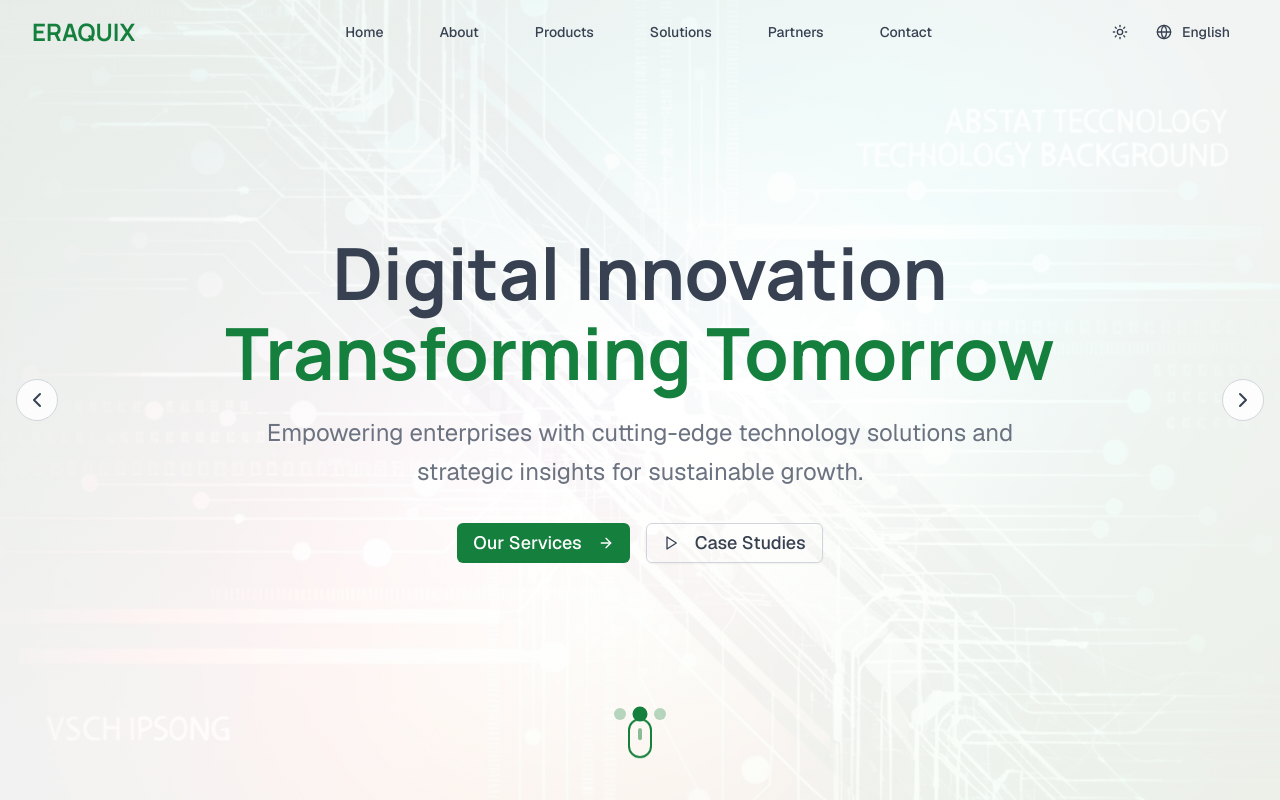
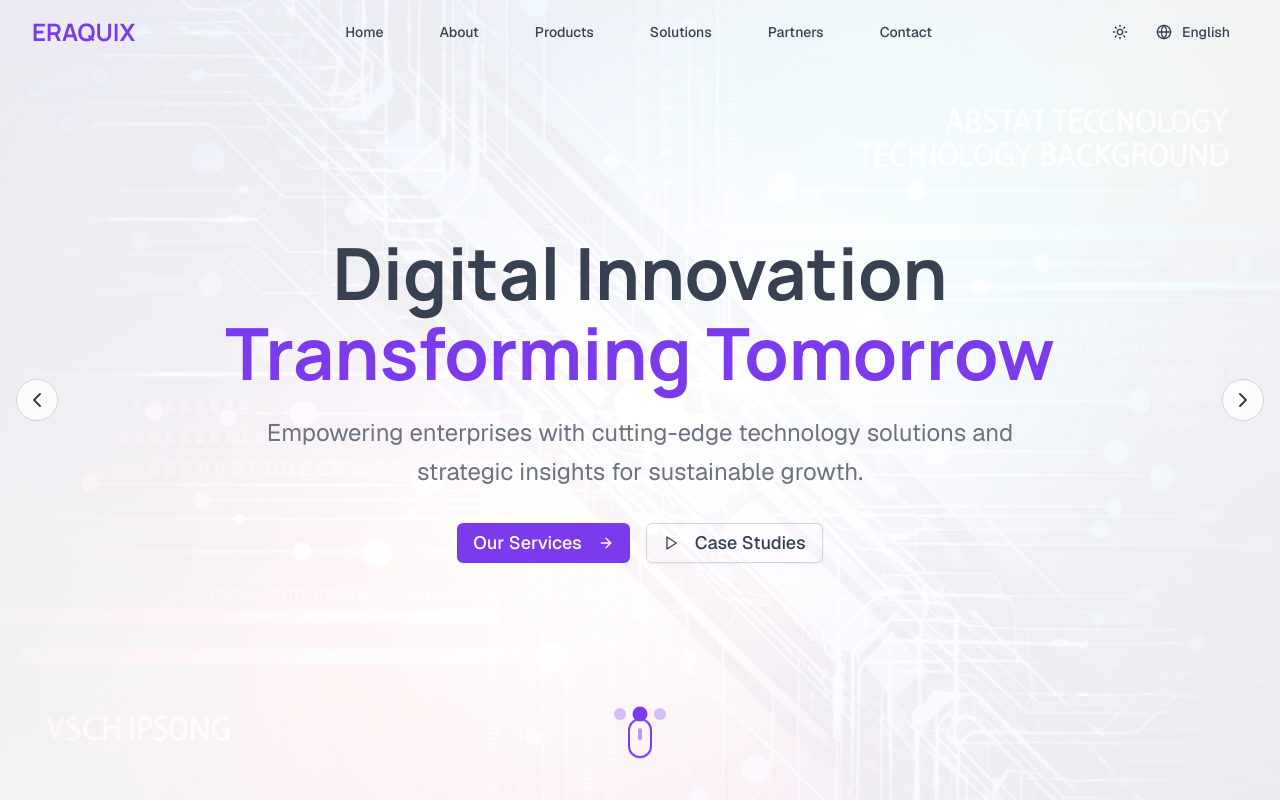
Before and after one commit to pvhop4dev/v0-eraquix-landing-page, a Next.js app: page / in a window 1280 px wide. Shown: the top 800 px of the page. Built offline with nearby package versions, Linux system fonts and the light colour scheme.

Commit message:
feat: change website color scheme to purple
Update color variables to use purple as primary color.

#VERCEL_SKIP

Co-authored-by: null <164127117+pvhop4dev@users.noreply.github.com>

```diff
--- a/app/globals.css
+++ b/app/globals.css
@@ -6,73 +6,73 @@
 :root {
   --background: #ffffff;
   --foreground: #374151;
-  --card: #f0fdf4;
+  --card: #faf5ff;
   --card-foreground: #374151;
   --popover: #ffffff;
   --popover-foreground: #374151;
-  --primary: #15803d;
+  --primary: #7c3aed;
   --primary-foreground: #ffffff;
-  --secondary: #84cc16;
+  --secondary: #a855f7;
   --secondary-foreground: #ffffff;
-  --muted: #f0fdf4;
+  --muted: #faf5ff;
   --muted-foreground: #6b7280;
-  --accent: #84cc16;
+  --accent: #a855f7;
   --accent-foreground: #ffffff;
   --destructive: #e53e3e;
   --destructive-foreground: #ffffff;
   --border: #d1d5db;
   --input: #f8fafc;
-  --ring: rgba(21, 128, 61, 0.5);
+  --ring: rgba(124, 58, 237, 0.5);
   --chart-1: #ff6384;
   --chart-2: #36a2eb;
   --chart-3: #ffce56;
   --chart-4: #4bc0c0;
   --chart-5: #9966ff;
   --radius: 0.5rem;
-  --sidebar: #f0fdf4;
+  --sidebar: #faf5ff;
   --sidebar-foreground: #374151;
-  --sidebar-primary: #15803d;
+  --sidebar-primary: #7c3aed;
   --sidebar-primary-foreground: #ffffff;
-  --sidebar-accent: #84cc16;
+  --sidebar-accent: #a855f7;
   --sidebar-accent-foreground: #ffffff;
   --sidebar-border: #d1d5db;
-  --sidebar-ring: rgba(21, 128, 61, 0.5);
+  --sidebar-ring: rgba(124, 58, 237, 0.5);
 }
 
 .dark {
   --background: #0f172a;
   --foreground: #f1f5f9;
-  --card: #1e293b;
+  --card: #1e1b4b;
   --card-foreground: #f1f5f9;
-  --popover: #1e293b;
+  --popover: #1e1b4b;
   --popover-foreground: #f1f5f9;
-  --primary: #22c55e;
+  --primary: #8b5cf6;
   --primary-foreground: #0f172a;
-  --secondary: #84cc16;
+  --secondary: #a855f7;
   --secondary-foreground: #0f172a;
-  --muted: #1e293b;
+  --muted: #1e1b4b;
   --muted-foreground: #94a3b8;
-  --accent: #84cc16;
+  --accent: #a855f7;
   --accent-foreground: #0f172a;
   --destructive: #ef4444;
   --destructive-foreground: #f1f5f9;
   --border: #334155;
-  --input: #1e293b;
-  --ring: rgba(34, 197, 94, 0.5);
+  --input: #1e1b4b;
+  --ring: rgba(139, 92, 246, 0.5);
   --chart-1: #ff6384;
   --chart-2: #36a2eb;
   --chart-3: #ffce56;
   --chart-4: #4bc0c0;
   --chart-5: #9966ff;
   --radius: 0.5rem;
-  --sidebar: #1e293b;
+  --sidebar: #1e1b4b;
   --sidebar-foreground: #f1f5f9;
-  --sidebar-primary: #22c55e;
+  --sidebar-primary: #8b5cf6;
   --sidebar-primary-foreground: #0f172a;
-  --sidebar-accent: #84cc16;
+  --sidebar-accent: #a855f7;
   --sidebar-accent-foreground: #0f172a;
   --sidebar-border: #334155;
-  --sidebar-ring: rgba(34, 197, 94, 0.5);
+  --sidebar-ring: rgba(139, 92, 246, 0.5);
 }
 
 @theme inline {
```
